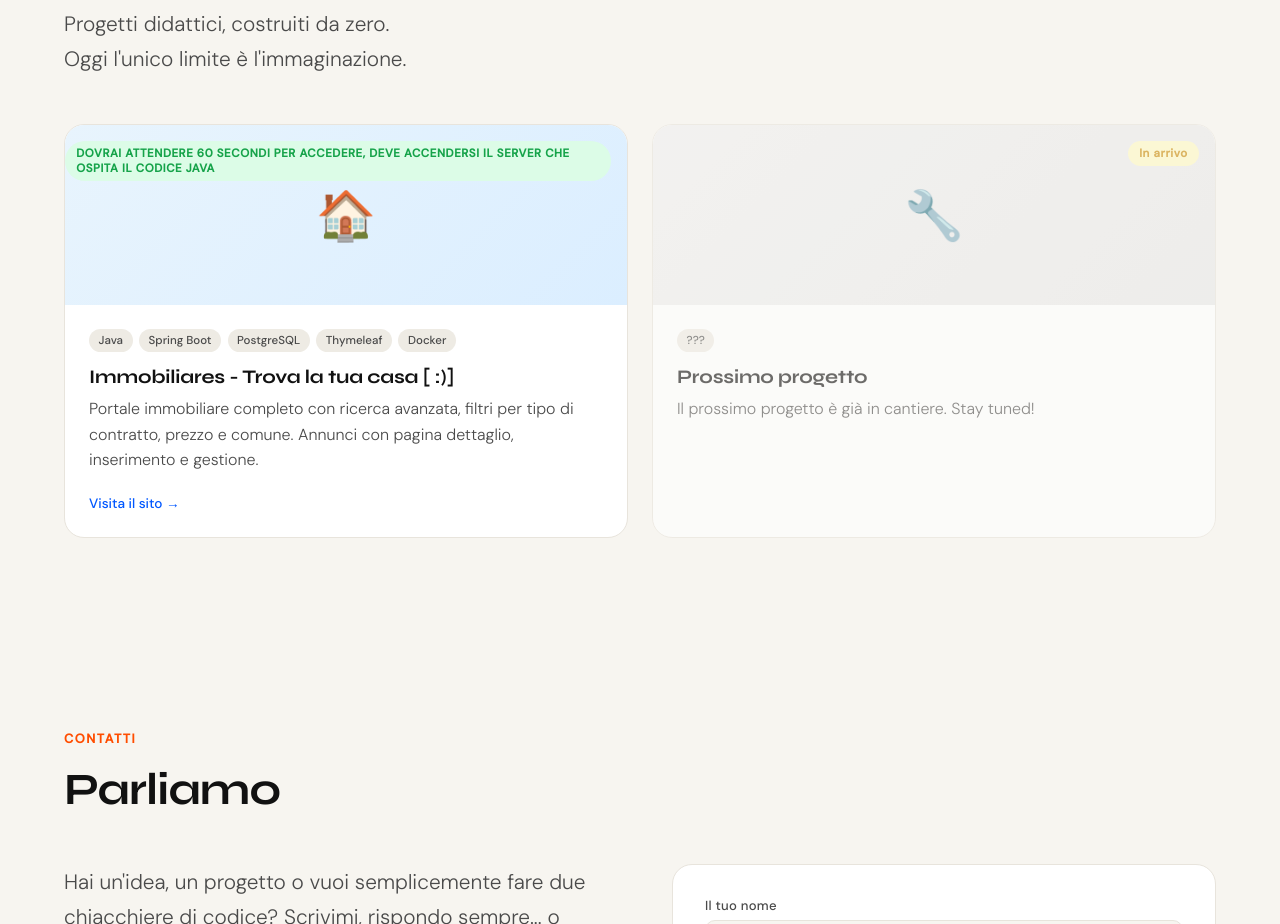
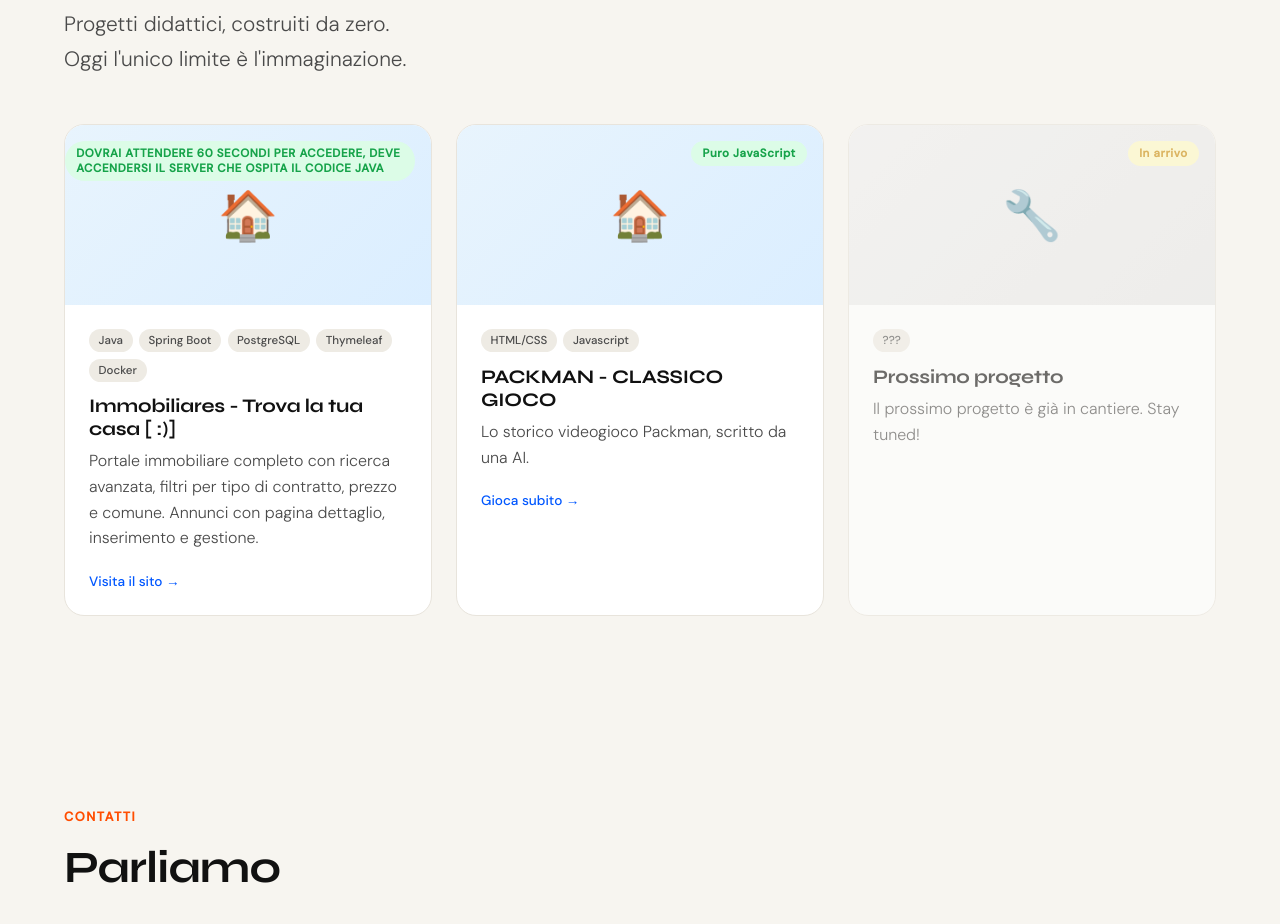
Before and after one commit to catiz94/alessio_vibecoder, a plain HTML site: page index.html in a window 1280 px wide. Shown: the part 2920-3844 px from the top of the page. Drawn offline with Linux system fonts and the light colour scheme.

Commit message:
Update index.html

```diff
--- a/index.html
+++ b/index.html
@@ -736,6 +736,23 @@ Uso l’intelligenza artificiale come alleata quotidiana per accelerare l’appr
             </div>
         </div>
 
+                <!-- Progetto 1.1 — Packman -->
+        <div class="project-card reveal">
+            <div class="project-thumb project-thumb-immobiliare">
+                🏠
+                <span class="project-badge badge-live">Puro JavaScript</span>
+            </div>
+            <div class="project-body">
+                <div class="project-tags">
+                    <span class="tag">HTML/CSS</span>
+                    <span class="tag">Javascript</span>
+                </div>
+                <div class="project-title">PACKMAN - CLASSICO GIOCO</div>
+                <p class="project-desc">Lo storico videogioco Packman, scritto da una AI.</p>
+                <a href="https://catiz94.github.io/provando_packman/" class="project-link">Gioca subito →</a>
+            </div>
+        </div>
+
         <!-- Progetto 2 — WIP -->
         <div class="project-card reveal" style="opacity: 0.6;">
             <div class="project-thumb project-thumb-wip">
```
